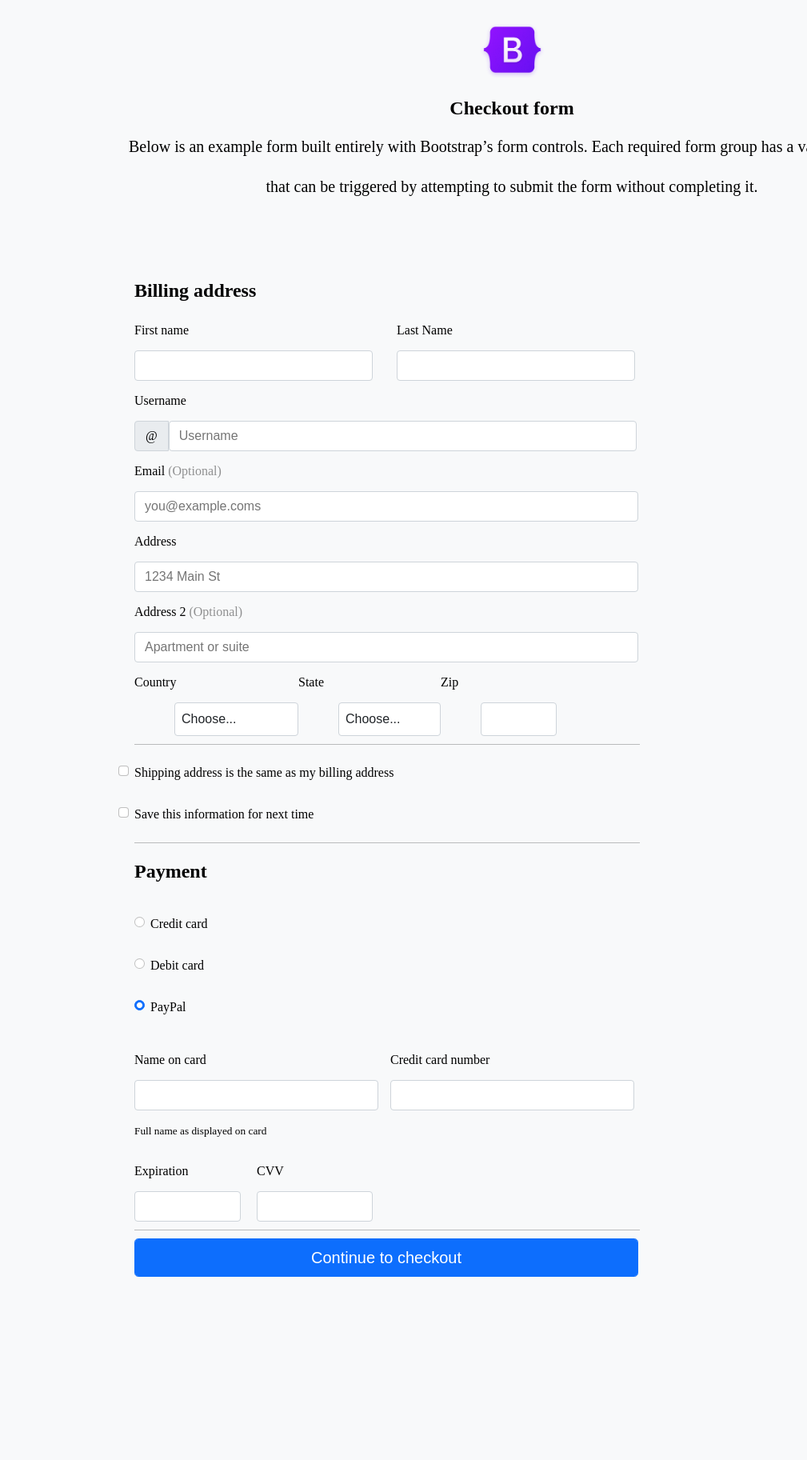
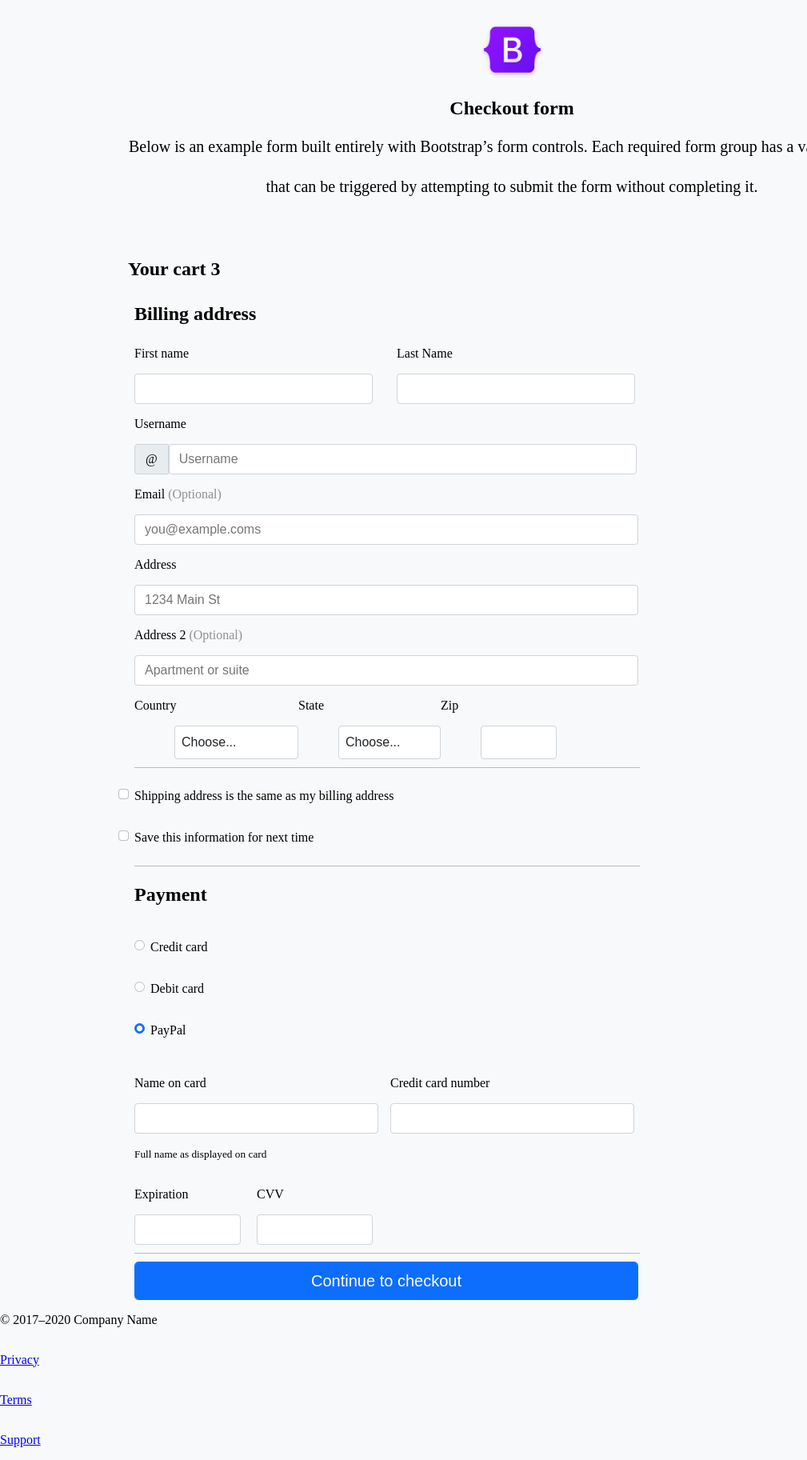
Before and after one commit to MadinaTadjidinova/layout-class-work, a plain HTML site: page index.html in a window 1280 px wide. Shown: the part 13-1838 px from the top of the page at 80% size, without its empty margins (0-1009 px from the left). Before the commit the page ends 1609 px from the top, so only its background shows below. Drawn offline with Linux system fonts and the light colour scheme.

Commit message:
Added first cart

```diff
--- a/index.html
+++ b/index.html
@@ -15,11 +15,13 @@
             <h2 class="h2-1">Checkout form</h2>
             <p class="p-1">Below is an example form built entirely with Bootstrap’s form controls. Each required form group has a validation state that can be triggered by attempting to submit the form without completing it.</p>
         </div>
+        <div class="first">
+            <h2 class="h2-1 justify-content-space-between ">
+                <span class="y-c">Your cart</span>
+            <span class="3-with-bg">3</span>
+        </h2>
+        </div>
 
-<div>
-    <div>
-
-    </div>
         <div class="second">
             <h2 class="h2-2">Billing address</h2>
             <form class="form" action="">
@@ -135,12 +137,20 @@
                     <input type="text" class="form-control" id="cvv">
                 </div>
             </div>
-            <hr class="hr">
+            <hr class="hr hr-2">
             <button class=" button form-control width-2-input" type="submit">Continue to checkout</button>
             </form>
         </div>
     </div>
 </main>
+<footer class="footer">
+    <p class="footer-p">© 2017–2020 Company Name</p>
+    <ul class="list-inline">
+        <li class="list-inline-item"><a  href="#">Privacy</a></li>
+        <li class="list-inline-item"><a  href="#">Terms</a></li>
+        <li class="list-inline-item"><a  href="#"> Support</a></li>
+    </ul>
+</footer>
 </div>
 </body>
 </html>
```
